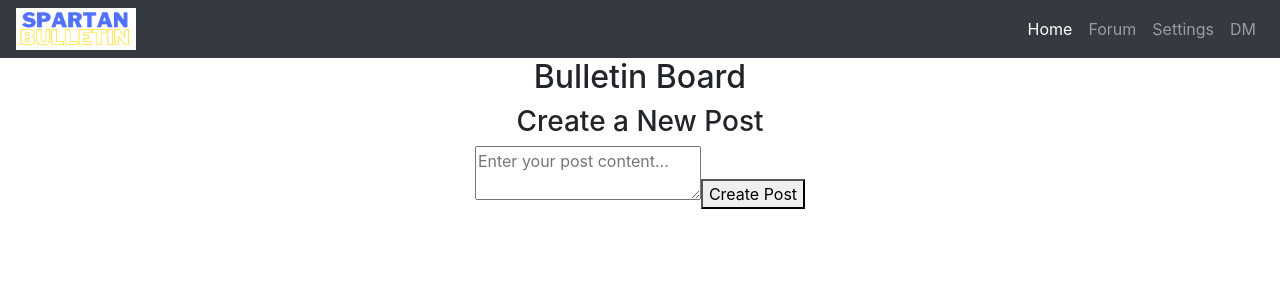
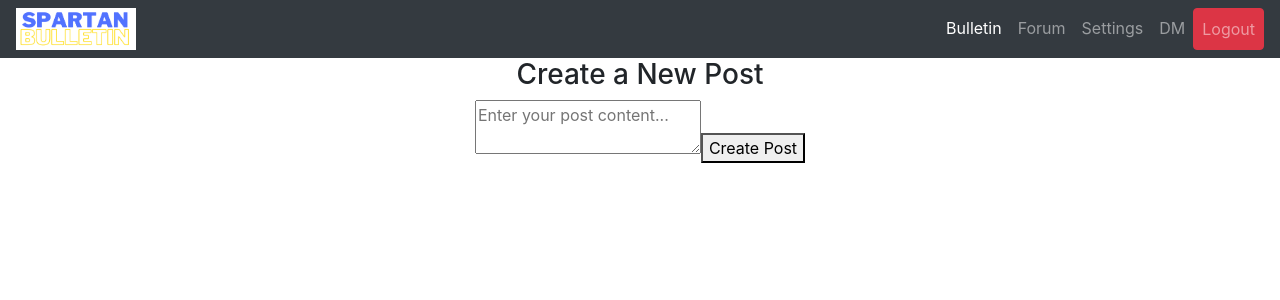
Before and after one commit to CMPE133-Team17/Spartan-Bulletin, a React (Create React App) app in the folder frontend/: page /bulletin in a window 1280 px wide. Shown: the top 300 px of the page. Built offline with nearby package versions, Linux system fonts and the light colour scheme.

Commit message:
user session data saved in cookies

```diff
--- a/frontend/package.json
+++ b/frontend/package.json
@@ -8,11 +8,12 @@
     "@testing-library/user-event": "^13.5.0",
     "bcrypt": "^5.1.1",
     "bootstrap": "^5.3.2",
+    "jsonwebtoken": "^9.0.2",
     "nodemon": "^3.0.1",
     "react": "^18.2.0",
     "react-dom": "^18.2.0",
     "react-router-dom": "^6.20.0",
-    "react-scripts": "5.0.1",
+    "react-scripts": "^5.0.1",
     "web-vitals": "^2.1.4"
   },
   "scripts": {
--- a/frontend/src/components/Bulletin.js
+++ b/frontend/src/components/Bulletin.js
@@ -1,20 +1,27 @@
 import React, { useState, useEffect } from 'react';
 import axios from 'axios';
+import Cookies from 'js-cookie';
 
 const Bulletin = ({ user }) => {
+  const [userData, setUserData] = useState(null);
   const [posts, setPosts] = useState([]);
   const [newPostContent, setNewPostContent] = useState('');
 
   useEffect(() => {
-    // Fetch posts when the component mounts
     fetchPosts();
-  }, []);
+    const authCookie = Cookies.get('auth');
+  if (authCookie) {
+    const userData = JSON.parse(authCookie);
+    setUserData(userData);
+    console.log('User data from cookie: ', userData);
+}
+  }, [user]);
 
   const fetchPosts = async () => {
     try {
-      // Make an API call to get bulletin board posts based on user's clubs of interest
+
       const response = await axios.get('/api/posts', {
-        params: { userId: user.id }, // Assuming your backend supports fetching posts by user ID
+        params: { userId: user.id },
       });
 
       setPosts(response.data.posts);
@@ -25,16 +32,13 @@ const Bulletin = ({ user }) => {
 
   const handleCreatePost = async () => {
     try {
-      // Make an API call to create a new bulletin board post
       await axios.post('/api/createPost', {
         content: newPostContent,
         userId: user.id,
-        clubId: user.clubs[0].id, // Assuming a user is associated with at least one club
+        clubId: user.clubs[0].id,
       });
 
-      // Refetch posts after creating a new post
       fetchPosts();
-      // Clear the input field
       setNewPostContent('');
     } catch (error) {
       console.error('Error creating post:', error);
@@ -43,9 +47,12 @@ const Bulletin = ({ user }) => {
 
   return (
     <div>
-      <h2>Bulletin Board</h2>
+     {userData && (
+          <div>
+            <h2>{userData.name}'s Bulletin Board!</h2>
+          </div>
+        )}
 
-      {/* Display posts */}
       <div>
         {posts.map((post) => (
           <div key={post.id}>
@@ -55,7 +62,6 @@ const Bulletin = ({ user }) => {
         ))}
       </div>
 
-      {/* Allow users to create posts */}
       <div>
         <h3>Create a New Post</h3>
         <textarea
--- a/frontend/src/components/Forum.js
+++ b/frontend/src/components/Forum.js
@@ -1,30 +1,46 @@
-import React, {useEffect, useState} from 'react';
-import {Link} from 'react-router-dom';
+import React, { useEffect, useState } from 'react';
+import Cookies from 'js-cookie';
 
 function Forum() {
-	useEffect( ()=> {
-		fetchItems();
-	},[]);
-
+  const [userData, setUserData] = useState(null);
   const [items, setItems] = useState([]);
 
-	const fetchItems = async() => {
+  useEffect(() => {
+    fetchItems();
+    const authCookie = Cookies.get('auth');
+    if (authCookie) {
+      const userData = JSON.parse(authCookie);
+      setUserData(userData);
+      console.log('User data from cookie:', userData);
+    }
+  }, []);
+
+  const fetchItems = async () => {
+    try {
       const data = await fetch('/forum');
       const items = await data.json();
       setItems(items);
+    } catch (error) {
+      console.error('Error fetching forum items:', error);
+    }
   };
 
-	return(
+  return (
     <section>
-			{
-			items.map(item => (
       <div>
+        {userData && (
+          <div>
+            <p>Welcome, {userData.name}!</p>
+          </div>
+        )}
+        {items.map((item) => (
+          <div key={item.id}>
             <p>{item.name}</p>
             <p>{item.msg}</p>
             <p>{item.username}</p>
           </div>
-			))
-			}
+        ))}
+      </div>
     </section>
   );
 }
--- a/frontend/src/components/Login.js
+++ b/frontend/src/components/Login.js
@@ -2,6 +2,8 @@ import React, { useState } from 'react';
 import { useNavigate, Link } from 'react-router-dom';
 import Validation from './LoginValidation';
 import axios from 'axios';
+import Cookies from 'js-cookie';
+
 
 function Login() {
   const [values, setValues] = useState({
@@ -31,7 +33,18 @@ function Login() {
 
       console.log('Server response:', response);
 
-      if (response.data === 'Success') {
+      if (response.data.status === 'Success') {
+        const userData = {
+          name: response.data.user.name,
+          username: values.email,
+          password: values.password,
+        };
+
+        sessionStorage.setItem('auth', JSON.stringify(userData));
+
+        const expirationTime = new Date(new Date().getTime() + 60000);
+        Cookies.set('auth', JSON.stringify(userData), { expires: expirationTime });
+
         console.log('Login successful, navigating to your Bulletin');
         navigate('/bulletin');
       } else {
@@ -44,6 +57,7 @@ function Login() {
     console.log('Form has validation errors');
   }
 };
+
 
   return (
     <div className='d-flex justify-content-center align-items-center bg-primary vh-100'>
--- a/frontend/src/components/Nav.js
+++ b/frontend/src/components/Nav.js
@@ -1,22 +1,34 @@
 import React from 'react'; // ES6 js
 import {Link} from 'react-router-dom';
+import Cookies from 'js-cookie';
+import { useNavigate } from 'react-router-dom';
+
+
 
 function Nav() {
-    return(
+    const navigate = useNavigate();
+    const handleLogout = () => {
+
+    Cookies.remove('auth');
+    sessionStorage.removeItem('auth');
+
+    navigate('/login');
+};
+    return (
     <nav className="navbar navbar-expand-lg navbar-dark bg-dark top">
       <button className="navbar-toggler" type="button" data-toggle="collapse" data-target="#navMainMenu" aria-controls="navMainMenu" aria-expanded="false" aria-label="Toggle navigation">
         <span className="navbar-toggler-icon"></span>
       </button>
-            <div id="navMainMenu" class="navbar-collapse collapse">
+      <div id="navMainMenu" className="navbar-collapse collapse">
         <div className="logo">
-
-                    <img src={require("../Spartan-Bulletin-logo.png")} alt="spartan bulleting logo" style={{maxWidth: 120, maxHeight: 120}}/>
+          <img src={require("../Spartan-Bulletin-logo.png")} alt="spartan bulletin logo" style={{ maxWidth: 120, maxHeight: 120 }} />
         </div>
         <div className="navbar-nav ml-auto">
-                    <Link to='/' className="nav-item nav-link active">Home</Link>
+          <Link to='/bulletin' className="nav-item nav-link active">Bulletin</Link>
           <Link to='/forum' className="nav-item nav-link">Forum</Link>
-                    <Link to='/settings' className='nav-item nav-link '>Settings</Link>
-                    <Link to='/DM' className='nav-item nav-link '>DM</Link>
+          <Link to='/settings' className='nav-item nav-link'>Settings</Link>
+          <Link to='/DM' className='nav-item nav-link'>DM</Link>
+        <button onClick={handleLogout} className="nav-item nav-link btn btn-danger">Logout</button>
         </div>
       </div>
     </nav>
--- a/frontend/src/components/Settings.js
+++ b/frontend/src/components/Settings.js
@@ -1,11 +1,25 @@
-import React from 'react';
+import React, { useState, useEffect } from 'react';
+import Cookies from 'js-cookie';
 
 function Settings() {
+  const [userData, setUserData] = useState(null);
+
+  useEffect(() => {
+    const authCookie = Cookies.get('auth');
+    if (authCookie) {
+      const userData = JSON.parse(authCookie);
+      setUserData(userData);
+      console.log('User data from cookie: ', userData);
+    }
+  }, []);
   return (
     <section>
-      <div className="container-fluid">
-        <h1 className="mt-5">Settings</h1>
-        <p>settings</p>
+      <div>
+        {userData && (
+          <div>
+            <p>{userData.name}'s Settings!</p>
+          </div>
+        )}
       </div>
     </section>
   );
--- a/frontend/src/components/signup.js
+++ b/frontend/src/components/signup.js
@@ -2,6 +2,7 @@ import React, { useState, useEffect } from 'react';
 import { Link, useNavigate } from 'react-router-dom';
 import Validation from './SignupValidation';
 import axios from 'axios';
+import Cookies from 'js-cookie';
 
 function Signup() {
   const [values, setValues] = useState({
@@ -25,6 +26,18 @@ useEffect(() => {
   if (errors.name === "" && errors.email === '' && errors.password === '') {
     axios.post('http://localhost:4000/signup', values)
       .then(res => {
+        const userData = {
+          name: values.name,
+          username: values.email,
+          password: values.password,
+        };
+
+        sessionStorage.setItem('auth', JSON.stringify(userData));
+
+        const expirationTime = new Date(new Date().getTime() + 60000);
+        Cookies.set('auth', JSON.stringify(userData), { expires: expirationTime });
+
+        console.log('Login successful, navigating to your Bulletin');
         navigate('/bulletin');
       })
       .catch(err => console.log(err));
```
Also changed, not shown: 2 other files (tests, documents, lock files or other folders). Lines whose indentation alone changed are shown as unchanged.
